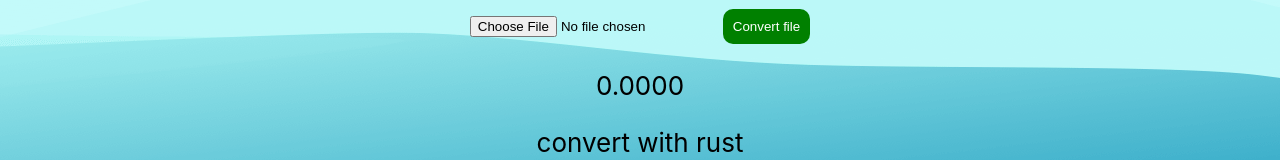
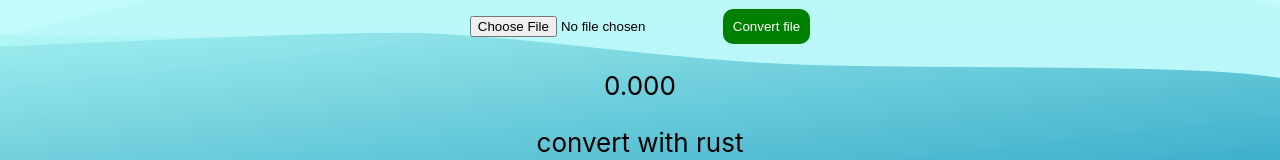
Before and after one commit to bilalozlu/csvToPdfConverter, a React (Create React App) app: page / in a window 1280 px wide. Shown: the part 352-512 px from the top of the page. Built offline with nearby package versions, Linux system fonts and the light colour scheme; no server answers.

Commit message:
small edit on time digit

```diff
--- a/src/convertJS.js
+++ b/src/convertJS.js
@@ -3,7 +3,6 @@ import axios from "axios";
 import React, { useEffect, useRef, useState } from "react";
 
 function ConvertJS() {
-  const [uploaded, setUploaded] = useState(false);
   const [converted, setConverted] = useState(false);
   const [timePassed, setTimePassed] = useState(0);
 
@@ -92,7 +91,6 @@ function ConvertJS() {
 
   function handleFileConvert() {
     isProcessing.current = true;
-    //place converter code here
     convertCsvToPdf();
     isProcessing.current = false;
   }
@@ -130,7 +128,7 @@ function ConvertJS() {
             Convert file
           </button>
         )}
-        <p>{timePassed.toFixed(4)}</p>
+        <p>{timePassed.toFixed(3)}</p>
       </div>
     </div>
   );
--- a/src/convertRust.js
+++ b/src/convertRust.js
@@ -3,7 +3,6 @@ import React, { useEffect, useRef, useState } from "react";
 import init, * as wasmModule from "./rustcsvpdf/rustcsvpdf.js";
 
 function ConvertRust() {
-  //const [uploaded, setUploaded] = useState(false);
   const [converted, setConverted] = useState(false);
   const [timePassed, setTimePassed] = useState(0);
   const [fileContent, setFileContent] = useState(null);
@@ -36,7 +35,6 @@ function ConvertRust() {
 
   async function handleFileConvert() {
     isProcessing.current = true;
-    //place converter code here
     // console.time();
     const convertedFileContent = wasmModule.entrypoint(fileContent);
     // console.timeEnd();
```
